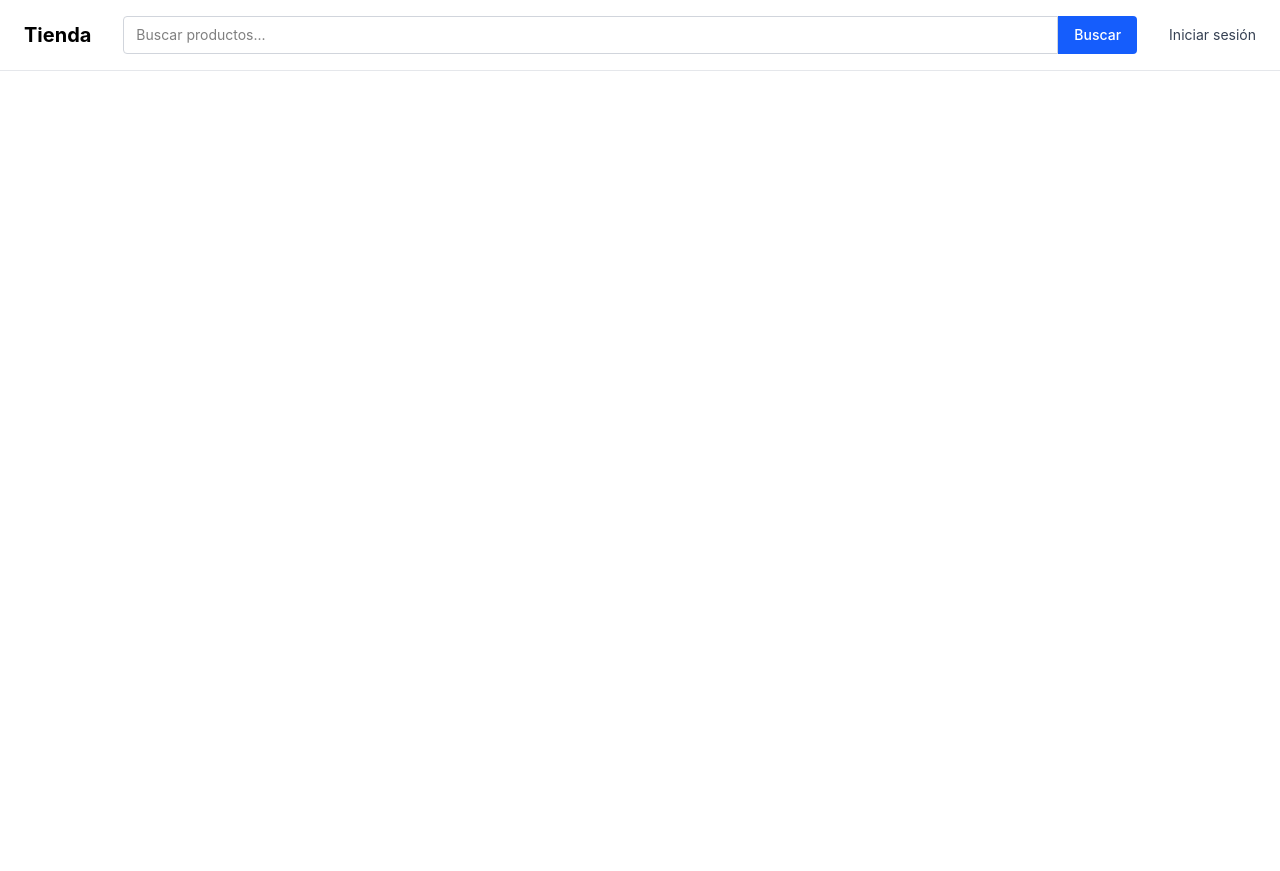
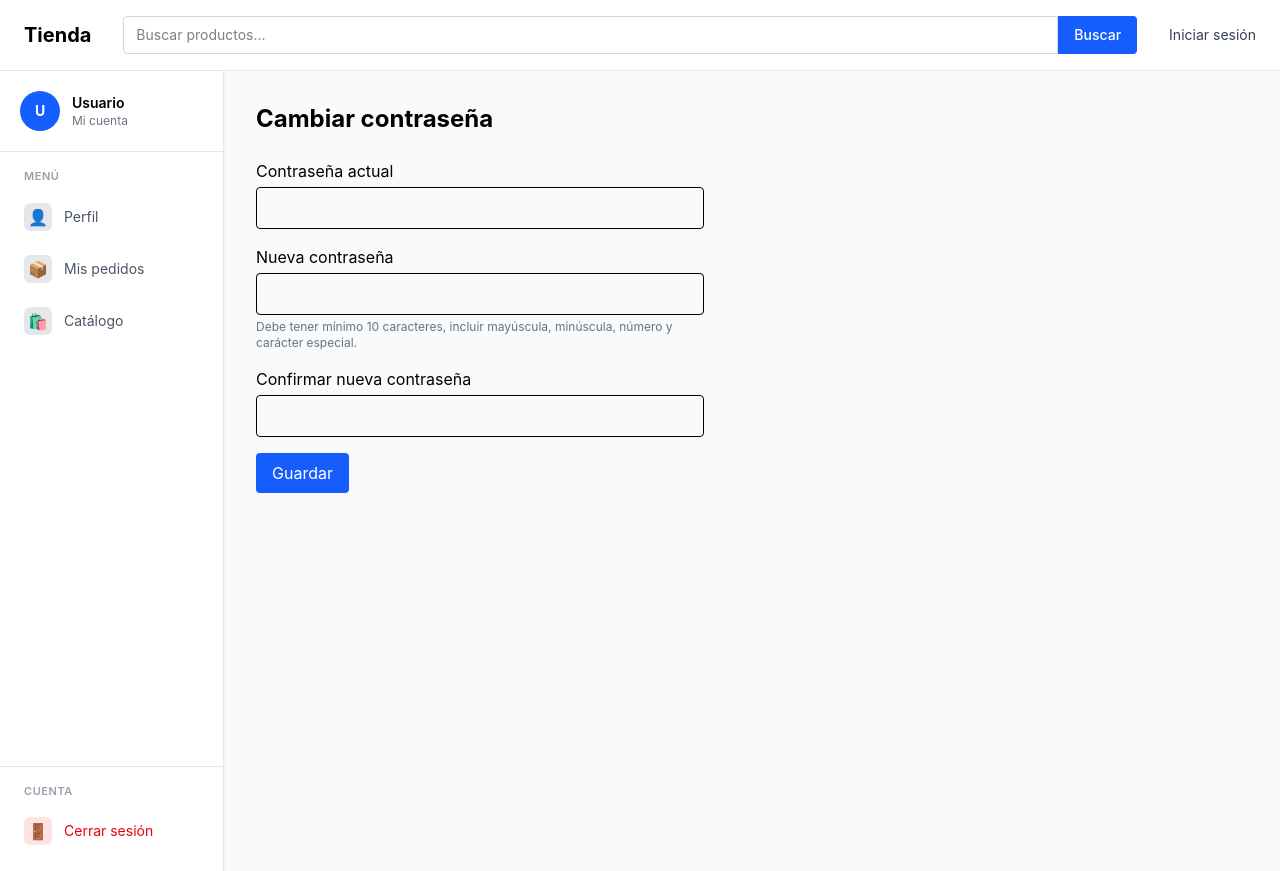
Before and after one commit to cami467/ecommerce-frontend, a React (Vite) app: page /cambiar-password in a window 1280 px wide. Before the commit the page ends 800 px from the top, so only its background shows below. Built offline with nearby package versions, Linux system fonts and the light colour scheme; no server answers.

Commit message:
feat(auth): integrar CambiarPasswordPage y ruta /cambiar-password

```diff
--- a/src/App.tsx
+++ b/src/App.tsx
@@ -13,6 +13,7 @@ import { CarritoItemsProvider } from './context/CarritoItemsContext'
 import { CheckoutPage } from './pages/CheckoutPage'
 import { OrdenDetallePage } from './pages/OrdenDetallePage'
 import { MisPedidosPage } from './pages/MisPedidosPage'
+import { CambiarPasswordPage } from './pages/CambiarPasswordPage'
 
 function App() {
   return (
@@ -28,6 +29,7 @@ function App() {
             <Route path="/productos" element={<ProductosPage />} />
             <Route path="/productos/:slug" element={<ProductoDetallePage />} />
             <Route path="/carrito" element={<CarritoPage />} />
+            <Route path="/cambiar-password" element={<CambiarPasswordPage />} />
 
             <Route element={<ProtectedRoute />}>
               <Route path="/mi-cuenta" element={<MiCuentaPage />} />
--- /dev/null
+++ b/src/pages/CambiarPasswordPage.tsx
@@ -0,0 +1,126 @@
+import { AccountLayout } from "../layout/AccountLayout"
+import { useState } from "react"
+import { AxiosError } from "axios"
+import { validatePasswordRules } from "../utils/validators"
+import apiClient from "../api/client"
+
+export function CambiarPasswordPage() {
+  const [passwordActual, setPasswordActual] = useState("")
+  const [passwordNueva, setPasswordNueva] = useState("")
+  const [confirmarPassword, setConfirmarPassword] = useState("")
+  const [mensaje, setMensaje] = useState("")
+  const [esError, setEsError] = useState(false)
+  const [enviando, setEnviando] = useState(false)
+
+  async function handleSubmit(e: React.FormEvent) {
+    e.preventDefault()
+
+    // 1. Validar reglas de la nueva contraseña
+    const reglas = validatePasswordRules(passwordNueva)
+    if (
+      !reglas.minLength ||
+      !reglas.uppercase ||
+      !reglas.lowercase ||
+      !reglas.number ||
+      !reglas.specialChar
+    ) {
+      setEsError(true)
+      setMensaje("La nueva contraseña no cumple con los requisitos.")
+      return
+    }
+
+    // 2. Confirmar coincidencia
+    if (passwordNueva !== confirmarPassword) {
+      setEsError(true)
+      setMensaje("Las contraseñas no coinciden.")
+      return
+    }
+
+    // 3. Enviar al backend usando apiClient (mismo cliente axios que usa
+    // todo el resto de la app: agrega el Bearer token correcto desde
+    // Zustand y refresca automáticamente si está vencido).
+    try {
+      setEnviando(true)
+      setEsError(false)
+
+      const resp = await apiClient.post("/usuarios/cambiar-password/", {
+        password_actual: passwordActual,
+        password_nueva: passwordNueva,
+      })
+
+      setMensaje(resp.data.mensaje || "Contraseña cambiada correctamente")
+      setPasswordActual("")
+      setPasswordNueva("")
+      setConfirmarPassword("")
+    } catch (err) {
+      setEsError(true)
+
+      if (err instanceof AxiosError) {
+        setMensaje(
+          err.response?.data?.error ||
+            err.response?.data?.detail ||
+            "Error al cambiar contraseña"
+        )
+      } else {
+        setMensaje("Error de conexión con el servidor")
+      }
+    } finally {
+      setEnviando(false)
+    }
+  }
+
+  return (
+    <AccountLayout seccionActiva="password">
+      <h1 className="text-2xl font-bold mb-6">Cambiar contraseña</h1>
+
+      <form onSubmit={handleSubmit} className="space-y-4 max-w-md">
+        <div>
+          <label className="block mb-1">Contraseña actual</label>
+          <input
+            type="password"
+            value={passwordActual}
+            onChange={(e) => setPasswordActual(e.target.value)}
+            className="w-full border rounded px-3 py-2"
+          />
+        </div>
+
+        <div>
+          <label className="block mb-1">Nueva contraseña</label>
+          <input
+            type="password"
+            value={passwordNueva}
+            onChange={(e) => setPasswordNueva(e.target.value)}
+            className="w-full border rounded px-3 py-2"
+          />
+          <p className="text-xs text-gray-500 mt-1">
+            Debe tener mínimo 10 caracteres, incluir mayúscula, minúscula, número y carácter especial.
+          </p>
+        </div>
+
+        <div>
+          <label className="block mb-1">Confirmar nueva contraseña</label>
+          <input
+            type="password"
+            value={confirmarPassword}
+            onChange={(e) => setConfirmarPassword(e.target.value)}
+            className="w-full border rounded px-3 py-2"
+          />
+        </div>
+
+        <button
+          type="submit"
+          disabled={enviando}
+          className="bg-blue-600 text-white px-4 py-2 rounded hover:bg-blue-700 disabled:bg-gray-300"
+        >
+          {enviando ? "Guardando..." : "Guardar"}
+        </button>
+      </form>
+
+      {mensaje && (
+        <p className={`mt-4 text-sm ${esError ? "text-red-600" : "text-green-600"}`}>
+          {mensaje}
+        </p>
+      )}
+    </AccountLayout>
+  )
+}
```
